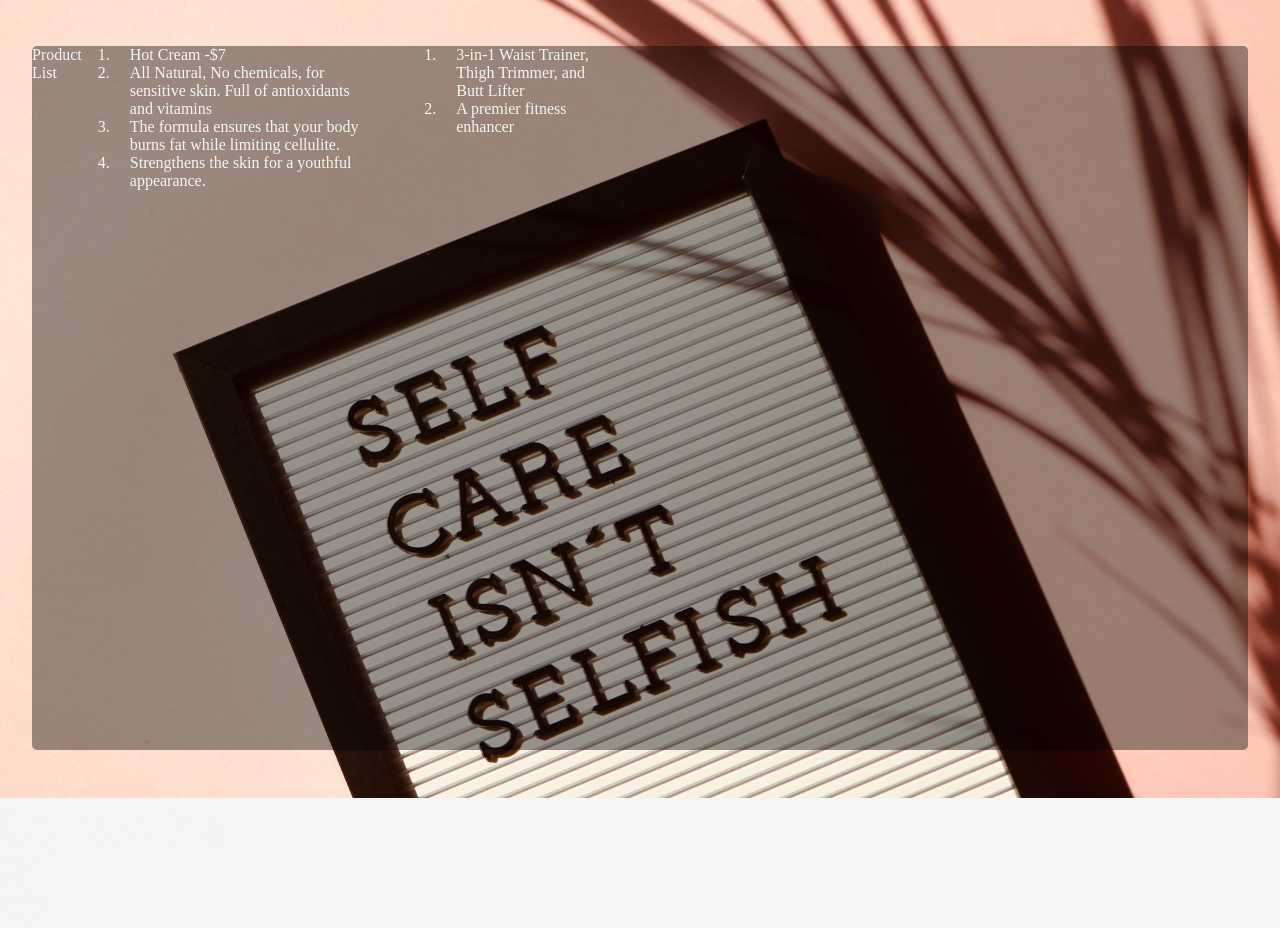
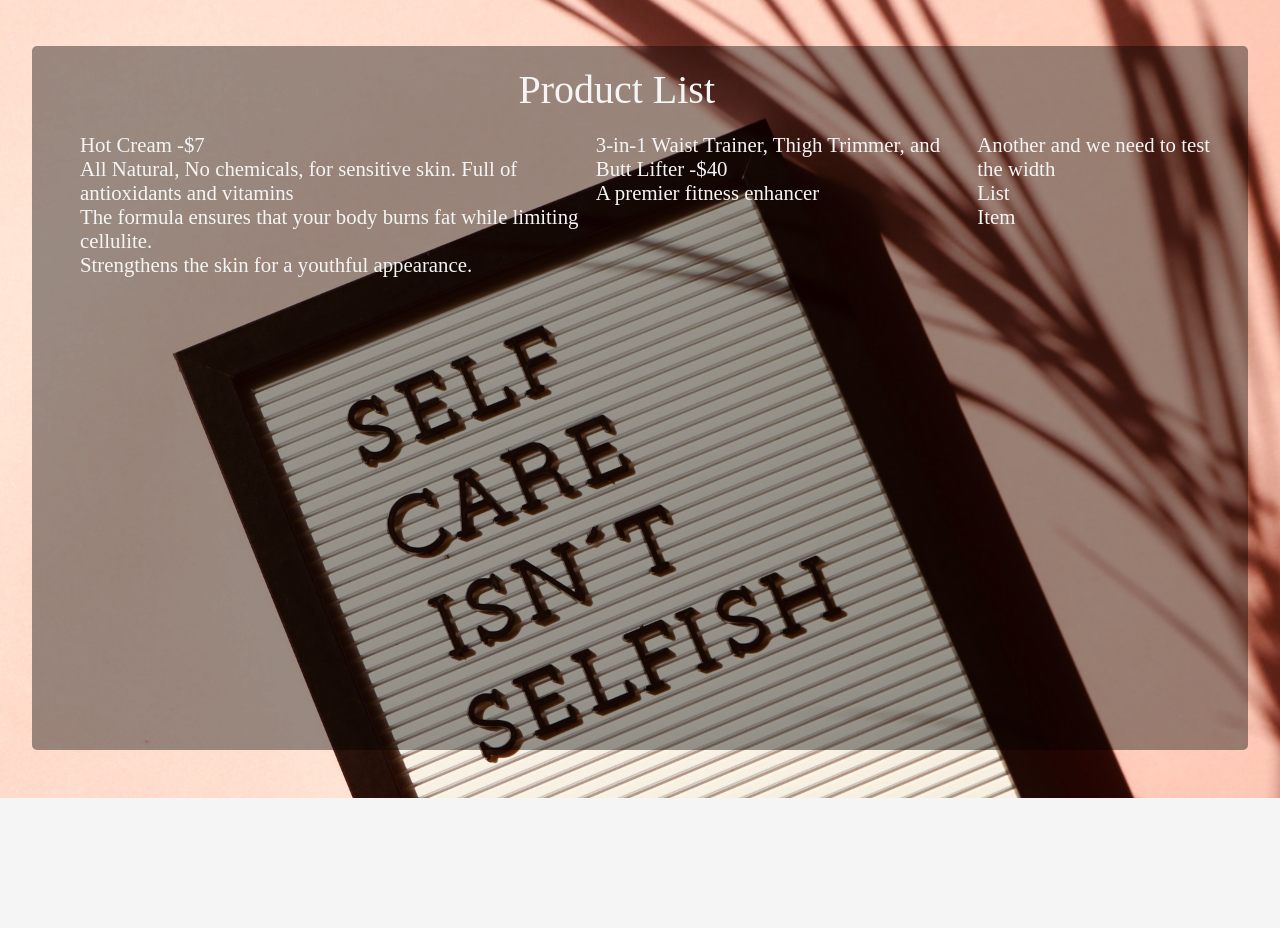
Before and after one commit to cvance248/Blessed-Trainers, a plain HTML site: page index.html in a window 1280 px wide. Shown: the part 858-1786 px from the top of the page. Drawn offline with Linux system fonts and the light colour scheme.

Commit message:
more changes before going to work

```diff
--- a/CSS/index.css
+++ b/CSS/index.css
@@ -81,19 +81,26 @@ p {
 #Products {
     background: rgba(0, 0, 0, .4);
     display: flex;
-    flex-direction: row;
+    flex-direction: column;
     width: 95%;
     border-radius: 5px;
     margin: 3em auto;
     color: whitesmoke;
 }
-#Products ul {
+#Products h1 {
+    font-size: 2.5em;
+    margin: .5em 40%;
+}
+#Products .product-list {
+    display: flex;
+    flex-direction: row;
     padding: 0 2em;
     list-style: none;
 }
 .img-container-2 #Products ul li {
-    list-style: bullet;
+    list-style: none;
     padding-left: 1rem;
+    font-size: 1.3em;
 }
 .img-container-3 {
     background: url(../IMG/contact.jpg) no-repeat center/cover;
--- a/index.html
+++ b/index.html
@@ -28,7 +28,9 @@
         </div>
         </div>
         <div class="img-container-2">
-        <div id="Products"><h1>Product List</h1>
+        <div id="Products">
+            <div class="title"><h1>Product List</h1></div>
+            <div class="product-list">
             <div><ul>
                 <li>Hot Cream -$7
                     <li>All Natural, No chemicals, for sensitive skin. Full of antioxidants and vitamins</li>
@@ -36,13 +38,16 @@
                 <li>Strengthens the skin for a youthful appearance.</li></li>
             </ul></div>
             <div><ul>
-                <li>3-in-1 Waist Trainer, Thigh Trimmer, and Butt Lifter
+                <li>3-in-1 Waist Trainer, Thigh Trimmer, and Butt Lifter -$40
                     <li>A premier fitness enhancer</li>
                 </li>
             </ul></div>
-            <div><ul></ul></div>
-        <p></p>
-        <p></p>
+            <div><ul>
+                <li>Another and we need to test the width</li>
+                <li>List</li>
+                <li>Item</li>
+            </ul></div>
+        </div>
         </div>
         </div>
         <div class="img-container-3">
```
